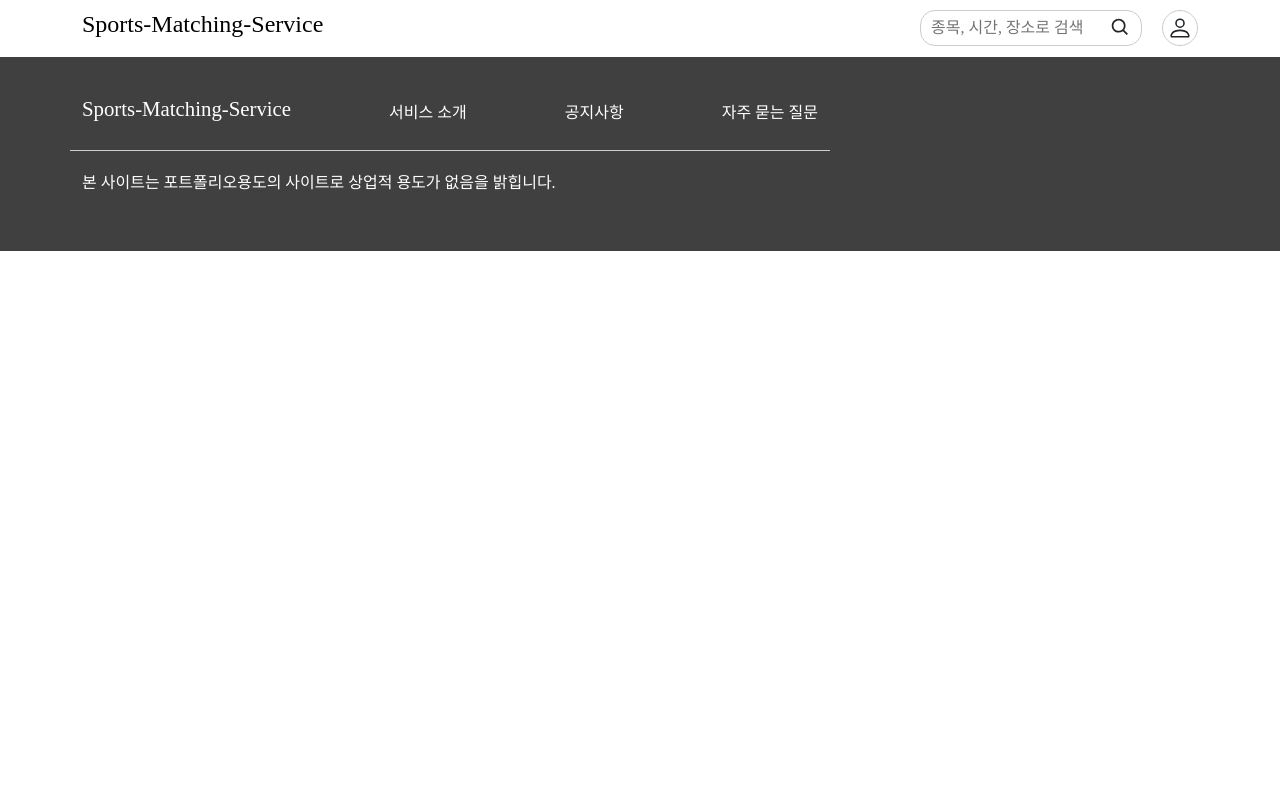
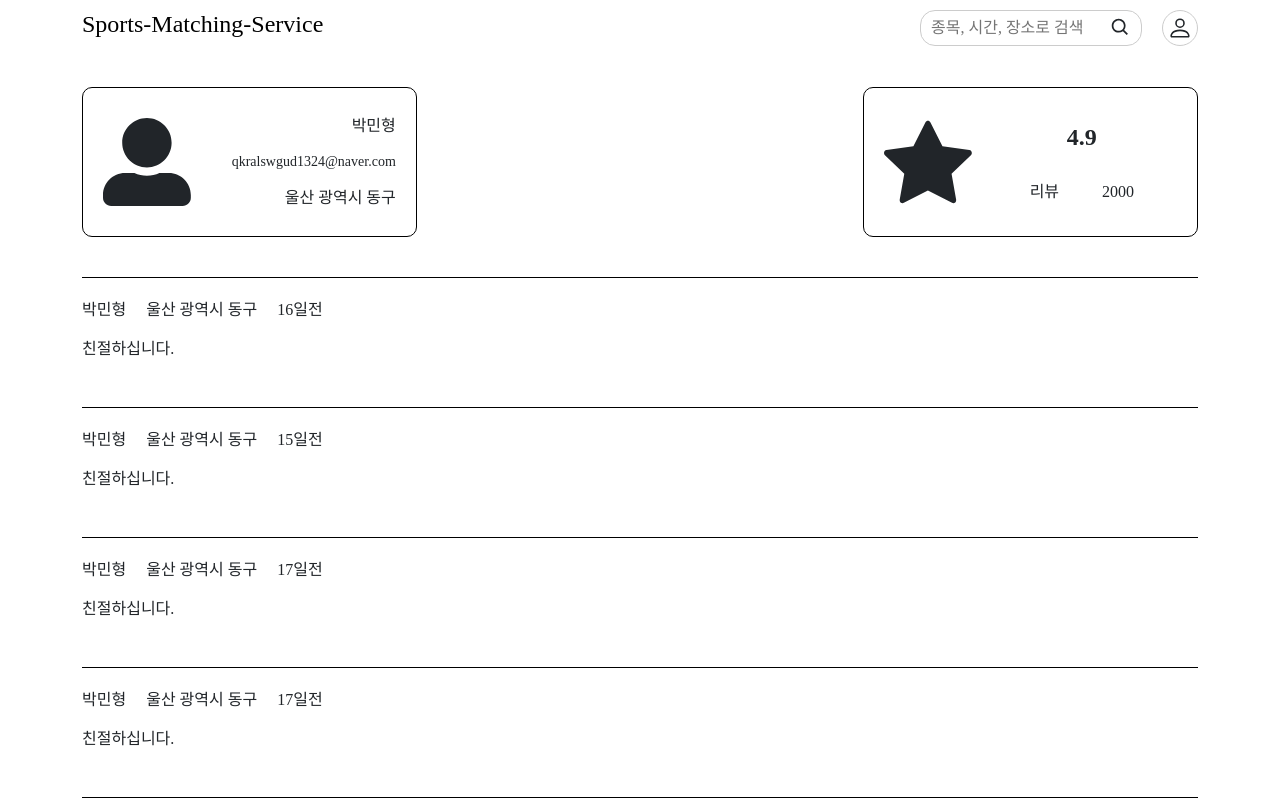
Before and after one commit to Sports-Matching-Service/Frontend, a React (Create React App) app: page /review in a window 1280 px wide. Shown: the top 800 px of the page. Built offline with nearby package versions, Linux system fonts and the light colour scheme; a web font is replaced by a local one.

Commit message:
🐎 Add : ReviewPage 진행중
리뷰 페이지 레이아웃 구현
react-query를 사용해 DB에서 가져오는 데이터 사용 대비
DB에서 넘어온 시간 데이터를 사용자가 보기 쉽게 변환

```diff
--- a/src/App.js
+++ b/src/App.js
@@ -9,6 +9,7 @@ import LoginModal from "./components/common/LoginModal";
 import SignUpRoute from "./route/SignUpRoute";
 import MatchRegisRoute from "./route/MatchRegisRoute";
 import MyPageRoute from "./route/MyPageRoute";
+import ReviewRoute from "./route/ReviewRoute";
 
 function App() {
   return (
@@ -21,6 +22,7 @@ function App() {
             <Route path="/signup" element={<SignUpRoute />} />
             <Route path="/matchregis" element={<MatchRegisRoute />} />
             <Route path="/mypage" element={<MyPageRoute />} />
+            <Route path="/review" element={<ReviewRoute />} />
           </Routes>
         </div>
       </Container>
--- /dev/null
+++ b/src/components/view/Review.jsx
@@ -0,0 +1,269 @@
+import React from "react";
+import { Col, Row } from "react-bootstrap";
+import styled from "styled-components";
+import { FaUserAlt } from "react-icons/fa";
+import { BsFillStarFill } from "react-icons/bs";
+import { Link } from "react-router-dom";
+import { useQuery } from "react-query";
+import axios from "axios";
+
+const MyCardContainer = styled.div`
+  width: 100%;
+  display: flex;
+  justify-content: space-between;
+  margin: 30px 0 40px 0;
+`;
+
+const MyCard = styled.div`
+  width: 30%;
+  height: 150px;
+  padding: 20px 20px;
+  display: flex;
+  justify-content: space-between;
+  align-items: center;
+  border: 1px solid black;
+  border-radius: 10px;
+
+  & svg {
+    width: 30%;
+    height: 110px;
+  }
+`;
+
+const Card = styled.div`
+  display: flex;
+  flex-direction: column;
+  justify-content: space-around;
+  height: 110px;
+  width: 65%;
+`;
+
+const UserCard = styled(Card)`
+  & span {
+    text-align: right;
+  }
+  & span:nth-child(2) {
+    font-size: 14px;
+  }
+`;
+
+const StarCard = styled(Card)`
+  text-align: center;
+  & > span {
+    font-size: 24px;
+    font-weight: 700;
+  }
+  & div {
+    display: flex;
+    justify-content: space-evenly;
+  }
+`;
+
+const ReviewContainers = styled.div`
+  width: 100%;
+  display: flex;
+  flex-direction: column;
+  margin-bottom: 70px; ;
+`;
+
+const ReviewContainer = styled.div`
+  width: 100%;
+  height: 130px;
+  border-top: 1px solid black;
+  padding-top: 20px;
+  &:last-child {
+    border-bottom: 1px solid black;
+  }
+`;
+
+const ReviewUser = styled.div`
+  display: flex;
+  margin-bottom: 15px;
+  & span:first-child,
+  & span:nth-child(2) {
+    margin-right: 20px;
+  }
+`;
+
+const ReviewContent = styled.div``;
+
+const userData = {
+  name: "박민형",
+  email: "qkralswgud1324@naver.com",
+  position: "울산 광역시 동구",
+};
+
+const reviewData = {
+  score: 4.9,
+  count: 2000,
+};
+
+const writerData = [
+  {
+    name: "박민형",
+    position: "울산 광역시 동구",
+    time: "2022-10-25T03:24:00",
+    content: "친절하십니다.",
+  },
+  {
+    name: "박민형",
+    position: "울산 광역시 동구",
+    time: "2022-10-25T14:24:00",
+    content: "친절하십니다.",
+  },
+  {
+    name: "박민형",
+    position: "울산 광역시 동구",
+    time: "2022-10-24T03:24:00",
+    content: "친절하십니다.",
+  },
+  {
+    name: "박민형",
+    position: "울산 광역시 동구",
+    time: "2022-10-24T03:24:00",
+    content: "친절하십니다.",
+  },
+  {
+    name: "박민형",
+    position: "울산 광역시 동구",
+    time: "2022-10-24T03:24:00",
+    content: "친절하십니다.",
+  },
+  {
+    name: "박민형",
+    position: "울산 광역시 동구",
+    time: "2022-10-24T03:24:00",
+    content: "친절하십니다.",
+  },
+  {
+    name: "박민형",
+    position: "울산 광역시 동구",
+    time: "2022-10-24T03:24:00",
+    content: "친절하십니다.",
+  },
+  {
+    name: "박민형",
+    position: "울산 광역시 동구",
+    time: "2022-10-24T03:24:00",
+    content: "친절하십니다.",
+  },
+  {
+    name: "박민형",
+    position: "울산 광역시 동구",
+    time: "2022-10-24T03:24:00",
+    content: "친절하십니다.",
+  },
+  {
+    name: "박민형",
+    position: "울산 광역시 동구",
+    time: "2022-10-24T03:24:00",
+    content: "친절하십니다.",
+  },
+  {
+    name: "박민형",
+    position: "울산 광역시 동구",
+    time: "2022-10-24T03:24:00",
+    content: "친절하십니다.",
+  },
+];
+
+function Review() {
+  // by 민형, 시간 변환 로직_221025
+  const calcTime = (value) => {
+    const today = new Date();
+    const timeValue = new Date(value);
+
+    const betweenTime = Math.floor(
+      (today.getTime() - timeValue.getTime()) / 1000 / 60
+    );
+    if (betweenTime < 1) return "방금전";
+    if (betweenTime < 60) {
+      return `${betweenTime}분전`;
+    }
+
+    const betweenTimeHour = Math.floor(betweenTime / 60);
+    if (betweenTimeHour < 24) {
+      return `${betweenTimeHour}시간전`;
+    }
+
+    const betweenTimeDay = Math.floor(betweenTime / 60 / 24);
+    if (betweenTimeDay < 365) {
+      return `${betweenTimeDay}일전`;
+    }
+
+    return `${Math.floor(betweenTimeDay / 365)}년전`;
+  };
+
+  // by 민형, User(이름, 이메일, 주소) | Review(별점, 리뷰 개수) | 작성자(이름, 주소, 댓글내용, 시간) 데이터 가져오기_221025
+
+  //   const { isLoading: userLoading, data: userData } = useQuery("user", () =>
+  //     axios.get(`API URL/user`)
+  //   );
+  //   const { isLoading: reviewLoading, data: reviewData } = useQuery(
+  //     "review",
+  //     () => axios.get(`API URL/review`)
+  //   );
+  //   const { isLoading: writerLoading, data: writerData } = useQuery(
+  //     "writer",
+  //     () => axios.get(`API URL/writer`)
+  //   );
+
+  // by 민형, DB에서 받은 시간 데이터를 사용자가 알아 볼 수 있도록 변환_221025
+  const timeWirteData = writerData.map((item) => {
+    return {
+      name: item.name,
+      position: item.position,
+      time: calcTime(item.time),
+      content: item.content,
+    };
+  });
+
+  //   const loading = userLoading || reviewLoading || writerLoading || !timeWirteData;
+
+  return (
+    <>
+      {/* by 민형, 위의 모든 데이터가 로딩이 끝났을 경우 내용을 렌더링_221022 */}
+      {/* {!loading ? <div>Loading...</div> : <div>밑에 내용</div>} */}
+      <Row className="filter_col_wrap">
+        <Col sm={12} md={12}>
+          <MyCardContainer>
+            <MyCard>
+              <FaUserAlt />
+              <UserCard>
+                <span>{userData.name}</span>
+                <span>{userData.email}</span>
+                <span>{userData.position}</span>
+              </UserCard>
+            </MyCard>
+            <MyCard>
+              <BsFillStarFill />
+              <StarCard>
+                <span>{reviewData.score}</span>
+                <div>
+                  <span>리뷰</span>
+                  <span>{reviewData.count}</span>
+                </div>
+              </StarCard>
+            </MyCard>
+          </MyCardContainer>
+        </Col>
+        <Col sm={12} md={12}>
+          <ReviewContainers>
+            {timeWirteData.map((item, idx) => (
+              <ReviewContainer key={idx}>
+                <ReviewUser>
+                  <span>{item.name}</span>
+                  <span>{item.position}</span>
+                  <span>{item.time}</span>
+                </ReviewUser>
+                <ReviewContent>{item.content}</ReviewContent>
+              </ReviewContainer>
+            ))}
+          </ReviewContainers>
+        </Col>
+      </Row>
+    </>
+  );
+}
+
+export default Review;
--- /dev/null
+++ b/src/route/ReviewRoute.jsx
@@ -0,0 +1,12 @@
+import React from "react";
+import Review from "../components/view/Review";
+
+const ReviewRoute = () => {
+  return (
+    <>
+      <Review />
+    </>
+  );
+};
+
+export default ReviewRoute;
```
